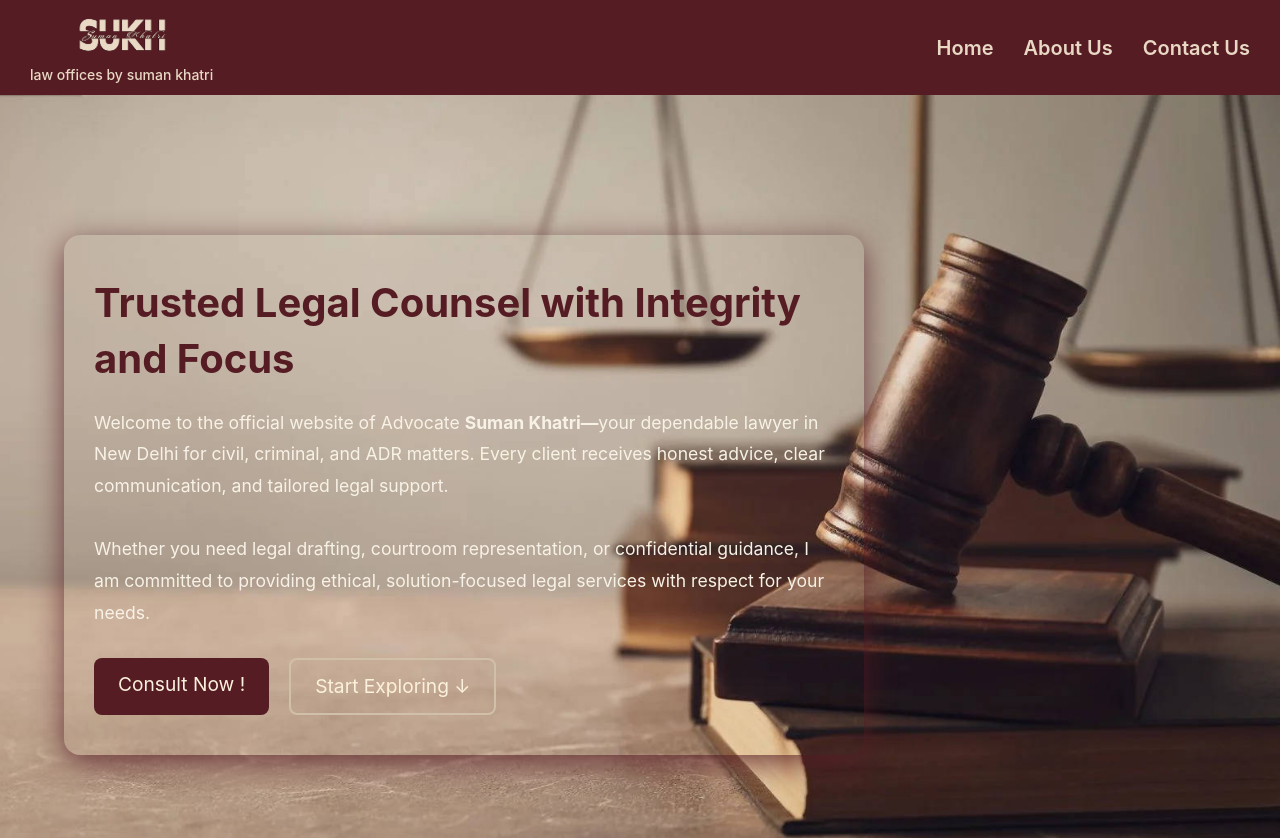
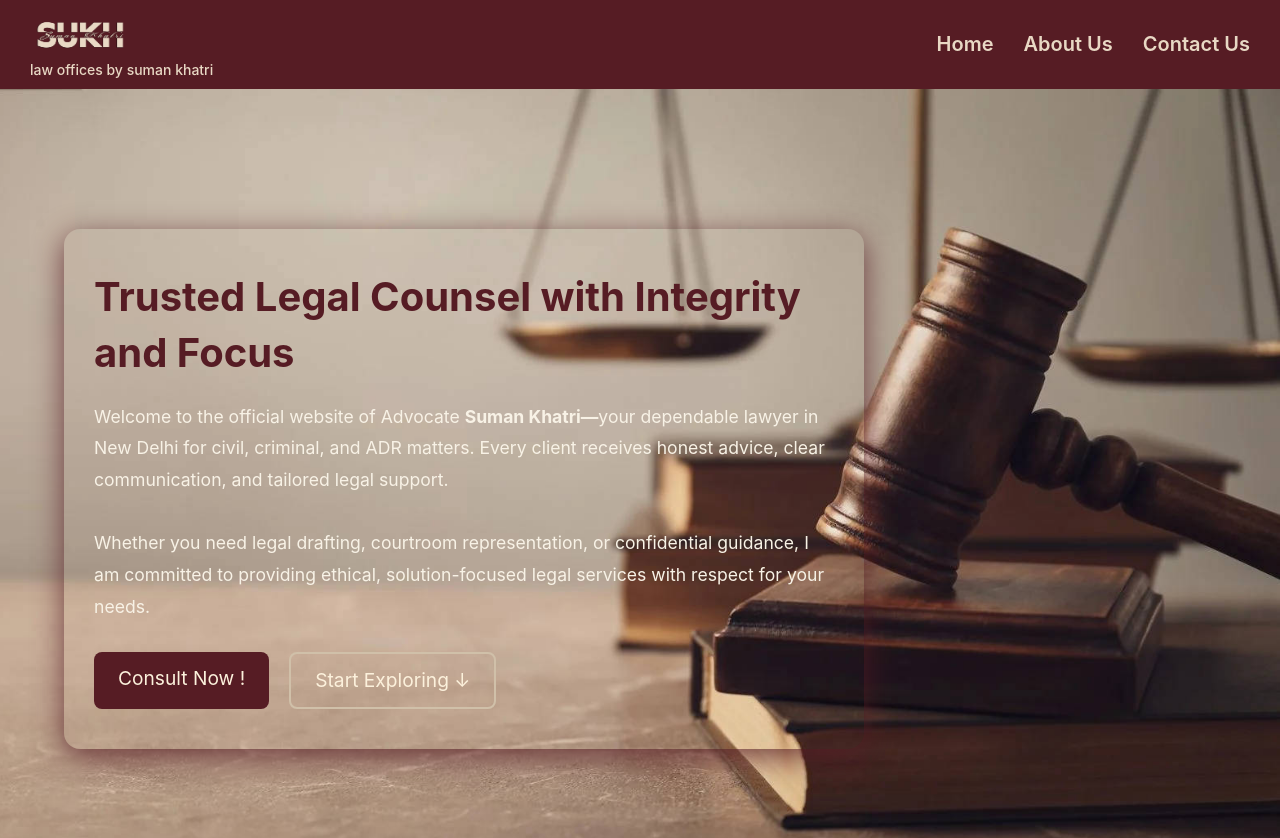
Before and after one commit to anup9971/AdvocateSuman, a React (Create React App) app: page / in a window 1280 px wide. Shown: the top 838 px of the page. Built offline with nearby package versions, Linux system fonts and the light colour scheme.

Commit message:
logo-align left

```diff
--- a/src/components/partials/ContactHome.jsx
+++ b/src/components/partials/ContactHome.jsx
@@ -35,8 +35,8 @@ const ContactHome = () => {
             </p>
             <p className="info">
               <span className="icon">📞</span> Mob:{" "}
-              <a href="tel:+919911077828">9911077828</a>,{" "}
-              <a href="tel:+919811177828">9811177828</a>
+              <a href="tel:+919911077828">8800417772</a>,{" "}
+              {/* <a href="tel:+919811177828">9811177828</a> */}
             </p>
           </div>
         </div>
@@ -50,7 +50,7 @@ const ContactHome = () => {
   {/* ----------- Desktop View (md and above): single row ----------- */}
   <Row className="justify-content-center d-none d-md-flex mb-5">
     {[
-      { name: 'Phone', icon: phone, link: 'tel:+911234567890', label: '+91 1234567890' },
+      { name: 'Phone', icon: phone, link: 'tel:+918800417772', label: '+91 8800417772' },
       { name: 'Instagram', icon: instagram, link: 'https://instagram.com', label: 'Instagram' },
       { name: 'LinkedIn', icon: linkedin, link: 'https://linkedin.com', label: 'LinkedIn' },
       { name: 'Twitter', icon: twitter, link: 'https://twitter.com', label: 'Twitter' },
@@ -82,7 +82,7 @@ const ContactHome = () => {
     <Row className="justify-content-center mb-4">
       <Col xs="auto" className="contact-item text-center">
         <a
-          href="tel:+911234567890"
+          href="tel:+918800417772"
           className="social-link"
           onMouseEnter={() => handleMouseEnter('Phone')}
           onMouseLeave={handleMouseLeave}
@@ -93,7 +93,7 @@ const ContactHome = () => {
           }}
         >
           <img src={phone} width={50} height={50} alt="Phone" />
-          <p style={styles.text}>+91 1234567890</p>
+          <p style={styles.text}>+91 8800417772</p>
         </a>
       </Col>
     </Row>
--- a/src/components/partials/Footer.jsx
+++ b/src/components/partials/Footer.jsx
@@ -18,9 +18,9 @@ const Footer = () => {
           <h4>Contact</h4>
           <ul>
             <li>
-              <a href="tel:+919999999999" aria-label="Call">
+              <a href="tel:+918800417772" aria-label="Call">
                 <FaPhoneAlt style={{ marginRight: '8px' }} />
-                +91 99999 99999
+                +91 8800 417772
               </a>
             </li>
             <li>
--- a/src/components/partials/Navbar.jsx
+++ b/src/components/partials/Navbar.jsx
@@ -66,25 +66,68 @@ const styles = {
     zIndex: 1000,
     flexWrap: 'wrap'
   },
+  // logoContainer: {
+  //   display: 'flex',
+  //   flexDirection: 'column',
+  //   alignItems: 'center',
+  // },
+  // logo: {
+  //   height: '50px',
+  //   width: '100px',
+  //   objectFit: 'fill',
+  //   marginBottom: '4px'
+  // },
+  // subText: {
+  //   fontSize: '14px',
+  //   fontWeight: '500',
+  //   color: '#E8D8C4',
+  //   textTransform: 'lowercase',
+  //   textAlign: 'center',
+  //   margin: 0
+  // },
+//   logoContainer: {
+//   display: 'flex',
+//   flexDirection: 'column', // keeps logo above text
+//   alignItems: 'center', // horizontally centers both together
+//   justifyContent: 'center', // vertically aligns them as a unit
+//   lineHeight: '1.2' // reduces gap between logo & text
+// },
+// logo: {
+//   height: '50px',
+//   width: '100px',
+//   objectFit: 'contain',
+//   marginBottom: '2px' // tighter spacing
+// },
+// subText: {
+//   fontSize: '14px',
+//   fontWeight: '500',
+//   color: '#E8D8C4',
+//   textTransform: 'lowercase',
+//   textAlign: 'center',
+//   margin: 0
+// },
 logoContainer: {
   display: 'flex',
-    flexDirection: 'column',
-    alignItems: 'center',
+  flexDirection: 'column', // logo upar, text neeche
+  alignItems: 'flex-start', // left se start kare
+  justifyContent: 'center',
+  lineHeight: '1.2'
 },
 logo: {
   height: '50px',
   width: '100px',
-    objectFit: 'fill',
-    marginBottom: '4px'
+  objectFit: 'contain',
+  marginBottom: '2px'
 },
 subText: {
   fontSize: '14px',
   fontWeight: '500',
   color: '#E8D8C4',
   textTransform: 'lowercase',
-    textAlign: 'center',
+  textAlign: 'left', // left aligned text
   margin: 0
 },
+
   menuIcon: {
     cursor: 'pointer',
     zIndex: 1100
```
Lines whose indentation alone changed are shown as unchanged.
